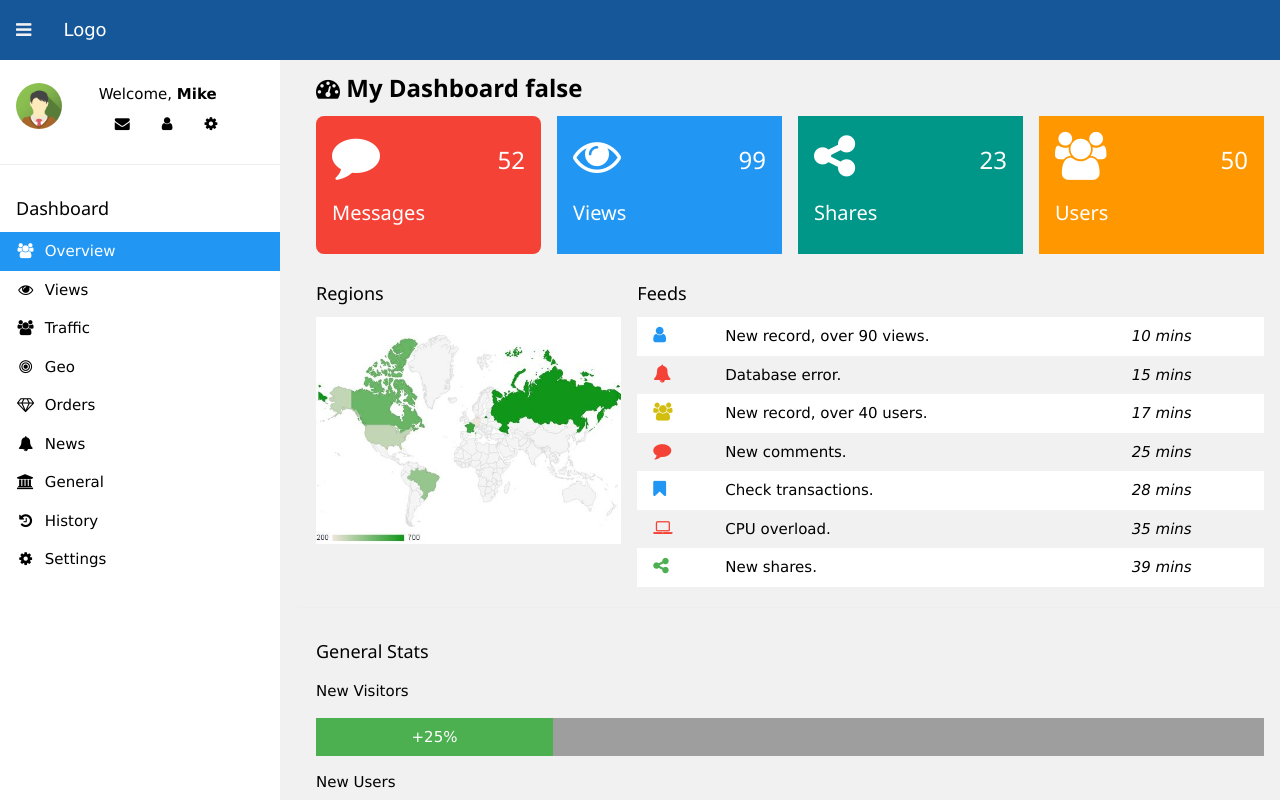
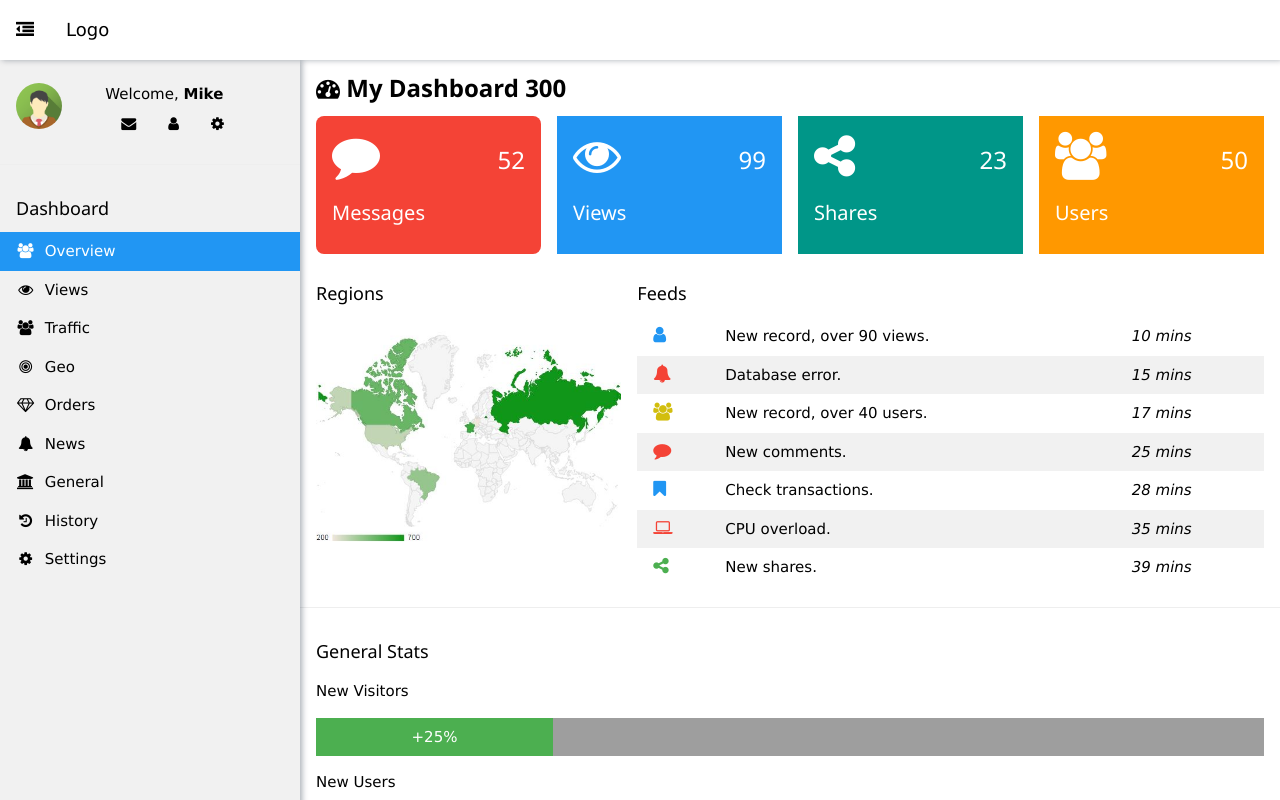
Before and after one commit to jonson50/base-template, an Angular app: page / in a window 1280 px wide. Shown: the top 800 px of the page. Built offline with nearby package versions, Linux system fonts and the light colour scheme.

Commit message:
sidebar improved. Now it is working with service

```diff
--- a/package.json
+++ b/package.json
@@ -11,6 +11,7 @@
   "private": true,
   "dependencies": {
     "@angular/animations": "~13.1.0",
+    "@angular/cdk": "^13.2.6",
     "@angular/common": "~13.1.0",
     "@angular/compiler": "~13.1.0",
     "@angular/core": "~13.1.0",
--- a/src/app/app.component.css
+++ b/src/app/app.component.css
@@ -1,3 +1,8 @@
-.wideContent {
-   margin-left: 0px !important;
+.main-content {
+   width: 100%;
 }
+
+.layout-jb {
+   display: flex;
+   margin-top:4rem;
+}
--- a/src/app/app.component.html
+++ b/src/app/app.component.html
@@ -1,14 +1,15 @@
 <app-header></app-header>
 
+<div class="layout-jb">
   <!-- Sidebar/menu -->
   <app-side-nav></app-side-nav>
 
   <!-- !PAGE CONTENT! -->
-<div class="w3-main" style="margin-left:300px;margin-top:4rem;" [ngClass]="{'wideContent': (wideContent |async) }">
+  <div class="w3-main main-content" [ngStyle]="{'margin-left.px': (sideNavWidth |async) }">
 
     <!-- Header -->
     <header class="w3-container">
-    <h3><b><i class="fa fa-dashboard"></i> My Dashboard {{(wideContent |async)}}</b></h3>
+      <h3><b><i class="fa fa-dashboard"></i> My Dashboard {{ (sideNavWidth |async)}}</b></h3>
     </header>
 
     <div class="w3-row-padding w3-margin-bottom">
@@ -63,7 +64,8 @@
         <div class="w3-twothird">
           <h5>Feeds</h5>
           <table class="w3-table w3-striped w3-white">
-          <tbody><tr>
+            <tbody>
+              <tr>
                 <td><i class="fa fa-user w3-text-blue w3-large"></i></td>
                 <td>New record, over 90 views.</td>
                 <td><i>10 mins</i></td>
@@ -98,7 +100,8 @@
                 <td>New shares.</td>
                 <td><i>39 mins</i></td>
               </tr>
-        </tbody></table>
+            </tbody>
+          </table>
         </div>
       </div>
     </div>
@@ -125,7 +128,8 @@
     <div class="w3-container">
       <h5>Countries</h5>
       <table class="w3-table w3-striped w3-bordered w3-border w3-hoverable w3-white">
-      <tbody><tr>
+        <tbody>
+          <tr>
             <td>United States</td>
             <td>65%</td>
           </tr>
@@ -149,7 +153,8 @@
             <td>France</td>
             <td>1.5%</td>
           </tr>
-    </tbody></table><br>
+        </tbody>
+      </table><br>
       <button class="w3-button w3-dark-grey">More Countries &nbsp;<i class="fa fa-arrow-right"></i></button>
     </div>
     <hr>
@@ -229,3 +234,4 @@ incididunt ut labore et dolore magna aliqua.</p><br>
 
     <!-- End page content -->
   </div>
+</div>
--- a/src/app/app.component.ts
+++ b/src/app/app.component.ts
@@ -1,6 +1,6 @@
-import { Component, HostListener } from '@angular/core';
+import { Component } from '@angular/core';
 import { Observable } from 'rxjs';
-import { NavigationService } from './services/navigation.service';
+import { NavigationService } from 'src/app/services/navigation.service';
 
 @Component({
    selector: 'app-root',
@@ -8,17 +8,11 @@ import { NavigationService } from './services/navigation.service';
    styleUrls: ['./app.component.css'],
 })
 export class AppComponent {
-   innerWidth: any;
-   contador:number = 0;
-   wideContent: Observable<boolean>;
+   sideNavWidth: Observable<number>;
 
    constructor(private navService: NavigationService) {
-      this.wideContent = this.navService.getWideContent();
+      this.sideNavWidth = this.navService.getSideNavWidth();
    }
-
-   ngOnInit() {
-      this.innerWidth = window.innerWidth;
-  }
 
 
 }
--- a/src/app/components/header/header.component.css
+++ b/src/app/components/header/header.component.css
@@ -1,5 +1,8 @@
-.headercolor {
-   background: #155799;  /* fallback for old browsers */
+.headerjb {
+   background: #ffffff;  /* fallback for old browsers */
    /* background: -webkit-linear-gradient(to right, #155799, #159957);   Chrome 10-25, Safari 5.1-6 */
    /* background: linear-gradient(to right, #155799, #159957); /* W3C, IE 10+/ Edge, Firefox 16+, Chrome 26+, Opera 12+, Safari 7+ */
+   box-shadow: 2px 0 6px rgba(0,21,41,.35);
+   z-index:4;
+   height: 4rem;
  }
--- a/src/app/components/header/header.component.html
+++ b/src/app/components/header/header.component.html
@@ -1,6 +1,8 @@
 <!-- Top container -->
-<div class="w3-bar w3-top w3-large headercolor" style="z-index:4; height: 4rem;">
+<div class="w3-bar w3-top w3-large headerjb">
    <!-- <button class="w3-bar-item w3-button w3-hide-large w3-hover-none w3-hover-text-light-grey" onclick="w3_open();"><i class="fa fa-bars"></i> &nbsp;Menu</button> -->
-   <button class="w3-bar-item w3-button w3-hover-none w3-hover-text-light-grey w3-padding-16" (click)="toggleMenu()"><i class="fa fa-bars"></i></button>
-   <span class="w3-bar-item w3-left w3-padding-16 w3-text-white">Logo</span>
+   <span class="w3-bar-item w3-button w3-hover-none w3-padding-16" (click)="toggleMenu()">
+     <i class="fa" [ngClass]="{'fa-indent': (collapseNav |async), 'fa-outdent ': !(collapseNav |async)}"></i>
+    </span>
+   <span class="w3-bar-item w3-left w3-padding-16">Logo</span>
  </div>
--- a/src/app/components/header/header.component.ts
+++ b/src/app/components/header/header.component.ts
@@ -1,4 +1,5 @@
 import { Component, OnInit } from '@angular/core';
+import { Observable } from 'rxjs';
 import { NavigationService } from 'src/app/services/navigation.service';
 
 @Component({
@@ -7,8 +8,10 @@ import { NavigationService } from 'src/app/services/navigation.service';
   styleUrls: ['./header.component.css']
 })
 export class HeaderComponent implements OnInit {
-
-  constructor(private navService: NavigationService) { }
+  collapseNav: Observable<boolean>;
+  constructor(private navService: NavigationService) {
+    this.collapseNav = navService.getcollapseNav();
+  }
 
   ngOnInit(): void {
   }
--- a/src/app/components/side-nav/side-nav.component.css
+++ b/src/app/components/side-nav/side-nav.component.css
@@ -5,3 +5,10 @@
 .overlayBg {
    display: block;
 }
+
+.jb-sidebar {
+   position: fixed!important;
+   height: 100%;
+   overflow: auto;
+   box-shadow: 2px 0 6px rgba(0,21,41,.35);
+}
--- a/src/app/components/side-nav/side-nav.component.html
+++ b/src/app/components/side-nav/side-nav.component.html
@@ -1,4 +1,4 @@
-<nav class="w3-sidebar w3-white" style="z-index:3; top: 4rem;" [ngStyle]="getSideNavBarStyle()[0]">
+<nav class="jb-sidebar w3-light-grey" style="z-index:3;" [ngStyle]="getSideNavBarStyle()[0]">
    <br>
    <div [ngStyle]="getSideNavBarStyle()[1]">
       <div class="w3-container w3-row">
@@ -34,5 +34,5 @@
 </nav>
 
 <!-- Overlay effect when opening sidebar on small screens -->
-<div class="w3-overlay w3-hide-large w3-animate-opacity" [ngClass]="{'hideSideMenu': (showSideNav |async), 'overlayBg ': !(showSideNav |async)}"
+<div class="w3-overlay w3-hide-large w3-animate-opacity" [ngClass]="{'hideSideMenu': (collapseNav |async), 'overlayBg ': !(collapseNav |async)}"
    style="cursor:pointer" title="close side menu" id="myOverlay"></div>
--- a/src/app/components/side-nav/side-nav.component.ts
+++ b/src/app/components/side-nav/side-nav.component.ts
@@ -1,46 +1,63 @@
-import { Component, HostListener, OnInit } from '@angular/core';
+import { Component, HostListener, OnInit, AfterViewInit } from '@angular/core';
 import { Observable } from 'rxjs';
 import { NavigationService } from 'src/app/services/navigation.service';
+import { BreakpointObserver } from '@angular/cdk/layout';
 
 @Component({
    selector: 'app-side-nav',
    templateUrl: './side-nav.component.html',
    styleUrls: ['./side-nav.component.css'],
 })
-export class SideNavComponent implements OnInit {
-   showSideNav: Observable<boolean>;
+export class SideNavComponent implements OnInit, AfterViewInit {
+   collapseNav: Observable<boolean>;
+   isMobile = false;
+   width: number = 300;
 
-
-   constructor(private navService: NavigationService) {
-      this.showSideNav = navService.getShowNav();
-      this.navService.setScreenWidth(window.innerWidth);
+   constructor(
+      private navService: NavigationService,
+      private observer: BreakpointObserver
+   ) {
+      this.collapseNav = this.navService.getcollapseNav();
    }
 
-   ngOnInit(): void {
-      // this.innerWidth = window.innerWidth;
+   ngOnInit(): void {}
 
-      //this.setScreen();
-   }
-
-   @HostListener('window:resize', ['$event'])
-   onResize(event: any) {
-      //this.innerWidth = window.innerWidth;
-      this.navService.setScreenWidth(window.innerWidth);
-      //this.setScreen();
-      //this.contador++;
+   ngAfterViewInit(): void {
+      // throw new Error('Method not implemented.');
+      Promise.resolve().then(() => {
+         this.observer.observe(['(max-width: 800px)']).subscribe((res) => {
+            if (res.matches) {
+               // Screen is less than 800px wide (mobile)
+               this.isMobile = true;
+               this.navService.setcollapseNav(true);
+               this.navService.navWidth = 0;
+               this.navService.setSideNavWidth(0);
+               // console.log('max-width<800px');
+            } else {
+               // Screen is greater than 800px wide
+               this.isMobile = false;
+               this.navService.setcollapseNav(false);
+               this.navService.navWidth = this.width;
+               this.navService.setSideNavWidth(this.width);
+               // console.log('max-width>800px');
+            }
+         });
+      });
    }
 
    getSideNavBarStyle(): any {
-      let width: number = 280;
       let duration: number = 0.4;
       let navBarStyle: any = {};
-      navBarStyle.transition = 'left ' + duration + 's, visibility' + duration + 's';
-      navBarStyle.width = width + 'px';
-      navBarStyle['left'] = `${(this.navService.isNavOpen() ? -width : 0)}px`;
+      navBarStyle.transition ='left '+duration+'s, visibility'+duration+'s';
+      navBarStyle.width = this.width + 'px';
+      navBarStyle.height = '90vh';
+      navBarStyle['left'] = `${this.navService.isNavCollapsed() ? -this.width : 0}px`;
 
       let navBarContainerStyle: any = {};
-      navBarContainerStyle.transition = 'width ' + duration + 's, visibility' + duration + 's';
-      navBarContainerStyle.width = `${(this.navService.isNavOpen() ? 0 : width)}px`;
+      navBarContainerStyle.transition =
+         'width ' + duration + 's, visibility' + duration + 's';
+      navBarContainerStyle.width = `${ this.navService.isNavCollapsed() ? 0 : this.width }px`;
+
       return [navBarContainerStyle, navBarStyle];
-    }
+   }
 }
--- a/src/app/services/navigation.service.ts
+++ b/src/app/services/navigation.service.ts
@@ -6,64 +6,42 @@ import { BehaviorSubject, Observable } from 'rxjs';
 })
 export class NavigationService {
 
-   private screenWidth: any;
-   private showNav$: BehaviorSubject<boolean> = new BehaviorSubject<boolean>(false);
-   private wideContent$: BehaviorSubject<boolean> = new BehaviorSubject<boolean>(false);
+   private collapseNav$: BehaviorSubject<boolean> = new BehaviorSubject<boolean>(false);
+   private sideNavWidth$: BehaviorSubject<number> = new BehaviorSubject<number>(0);
+   isMobile: boolean = false;
+   navWidth:number = 0;
 
    constructor() { }
 
-   getShowNav(): Observable<any> {
-     return this.showNav$.asObservable();
+   getcollapseNav(): Observable<any> {
+     return this.collapseNav$.asObservable();
    }
 
-   getWideContent(): Observable<any> {
-      return this.wideContent$.asObservable();
+   getSideNavWidth(): Observable<any> {
+      return this.sideNavWidth$.asObservable();
    }
 
-   setShowNav(showHide: boolean) {
-     this.showNav$.next(showHide);
+   setcollapseNav(showHide: boolean) {
+     this.collapseNav$.next(showHide);
    }
 
-   setWideContent(value: boolean) {
-      this.wideContent$.next(value);
-   }
-
-   setScreenWidth(value:number) {
-      this.screenWidth = value;
+   setSideNavWidth(value: number) {
+      this.sideNavWidth$.next(value);
    }
 
    toggleNavState() {
-     this.showNav$.next(!this.showNav$.value);
+     this.collapseNav$.next(!this.collapseNav$.value);
    }
 
-   private toggleWideContent() {
-      this.wideContent$.next(!this.wideContent$.value);
-   }
-
-   isNavOpen():boolean {
-     return this.showNav$.value;
-   }
-
-   isWideConte():boolean {
-      return this.wideContent$.value;
-   }
-
-   private setScreen() {
-      if(this.isDesktop()) {
-         this.setShowNav(false);
-         this.setWideContent(false);
-      } else {
-         this.setShowNav(true);
-      }
-   }
-
-   private isDesktop() {
-      return this.screenWidth < 992 ? false : true;
+   isNavCollapsed():boolean {
+     return this.collapseNav$.value;
    }
 
    toggleMenu() {
       this.toggleNavState();
-      if(this.isDesktop()) this.toggleWideContent();
+      if(!this.isMobile){
+         this.setSideNavWidth(this.isNavCollapsed() ? 0 : this.navWidth);
+      }
    }
 
 }
--- a/src/index.html
+++ b/src/index.html
@@ -12,7 +12,7 @@
   <!-- <link href="https://fonts.googleapis.com/icon?family=Material+Icons" rel="stylesheet"> -->
 
 </head>
-<body class="w3-light-grey">
+<body>
   <app-root></app-root>
 </body>
 </html>
```
Also changed, not shown: 1 other file (tests, documents, lock files or other folders). Lines whose indentation alone changed are shown as unchanged.
